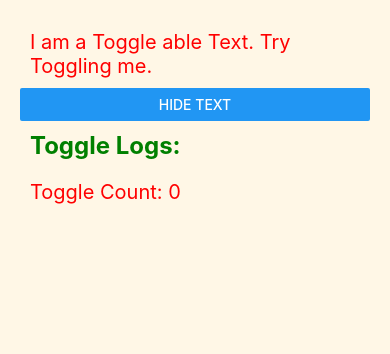
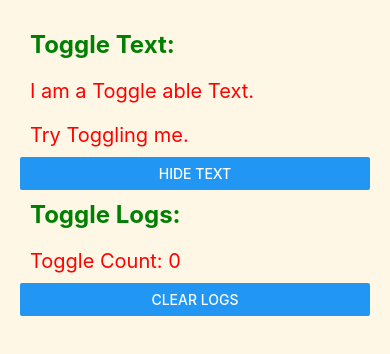
Before and after one commit to sermadahmad/ReactNativePlayground, a React Native app: screen / in a window 390 px wide. Shown: the top 354 px of the page. Built offline with nearby package versions, Linux system fonts and the light colour scheme.

Commit message:
Update App.tsx

```diff
--- a/App.tsx
+++ b/App.tsx
@@ -1,25 +1,47 @@
 import React from 'react';
-import {Button, StyleSheet, Text, View} from 'react-native';
+import {Button, FlatList, StyleSheet, Text, View} from 'react-native';
 
 const App = () => {
-  const [isVisible, setIsVisible] = React.useState(false);
+  const [isVisible, setIsVisible] = React.useState(true);
   const [toggleCount, setToggleCount] = React.useState(0);
+  const [toggleLogs, setToggleLogs] = React.useState<string[]>([]);
+
+  const handleToggle = () => {
+    const nextVisibility = isVisible;
+    setToggleLogs([
+      ...toggleLogs,
+      `${
+        nextVisibility ? 'Hide' : 'Displayed'
+      } at ${new Date().toLocaleTimeString()}`,
+    ]);
+    setIsVisible(!nextVisibility);
+    setToggleCount(toggleCount + 1);
+  };
+
   return (
     <View style={styles.container}>
-      {!isVisible && (
-        <Text style={styles.txt}>
-          I am a Toggle able Text. Try Toggling me.
-        </Text>
-      )}
+      <Text style={styles.heading}>Toggle Text: </Text>
+
+        <View style={{opacity: isVisible?1:0}}>
+          <Text style={styles.txt}>I am a Toggle able Text.</Text>
+          <Text style={styles.txt}>Try Toggling me.</Text>
+        </View>
+
       <Button
-        title={isVisible ? 'Show Text' : 'Hide Text'}
-        onPress={() => {
-          setIsVisible(!isVisible);
-          setToggleCount(toggleCount + 1);
-        }}
+        title={isVisible ? 'Hide Text' : 'Show Text'}
+        onPress={handleToggle}
       />
       <Text style={styles.heading}>Toggle Logs: </Text>
       <Text style={styles.txt}>Toggle Count: {toggleCount}</Text>
+      <Button title="Clear Logs" onPress={() => {
+        setToggleLogs([]);
+        setToggleCount(0);
+      }} />
+      <FlatList
+        data={toggleLogs}
+        keyExtractor={(_, index) => index.toString()}
+        renderItem={({item}) => <Text style={styles.logtxt}>{item}</Text>}
+      />
     </View>
   );
 };
@@ -43,5 +65,9 @@ const styles = StyleSheet.create({
     padding: 10,
     fontWeight: 'bold',
   },
-
+  logtxt: {
+    fontSize: 18,
+    color: 'black',
+    padding: 6,
+  },
 });
```
